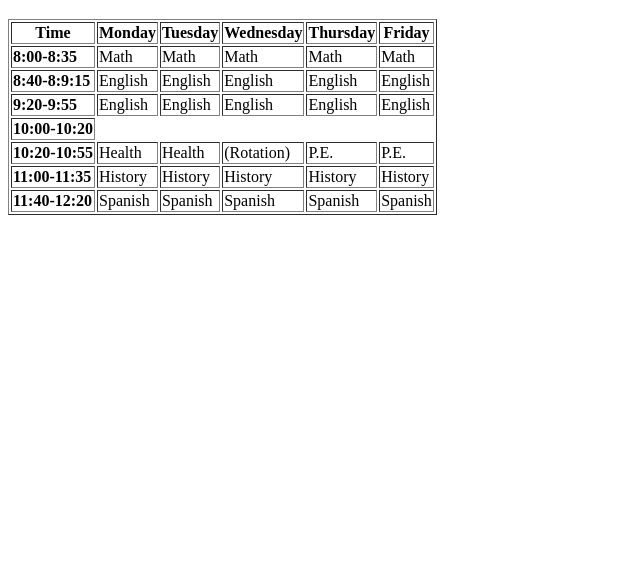
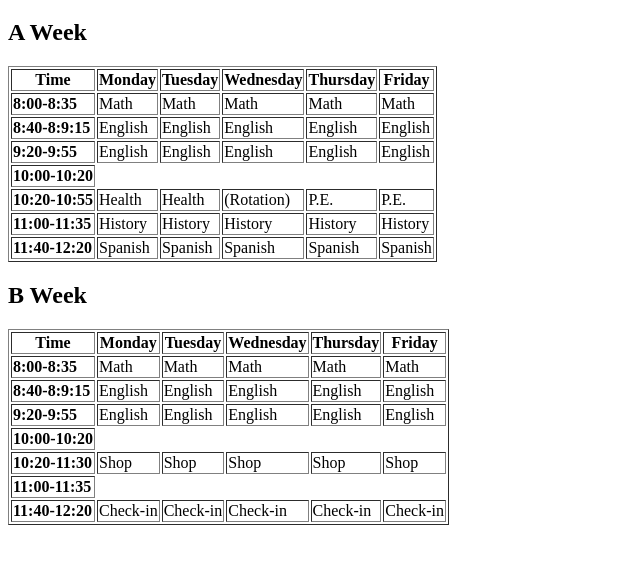
Before and after one commit to KTProg-2024/class-schedule-Tjnickersonkeefe, a plain HTML site: page index.html in a window 1280 px wide. Shown: the part 61-622 px from the top of the page, without its empty margins (0-640 px from the left). Drawn offline with Linux system fonts and the light colour scheme.

Commit message:
Added  B week

```diff
--- a/index.html
+++ b/index.html
@@ -7,6 +7,7 @@
 
     <body>
 	<h1>TJ's Class Schedule</h1>
+  <h2>A Week</h2>
  <table border="1">
  <tr>
 	<th>Time</th>
@@ -67,6 +68,62 @@
 	<td>Spanish</td>
 	<td>Spanish</td>
  </tr>
+ </table><h2>B Week</h2>
+ <table border="1">
+ <tr>
+	<th>Time</th>
+	<th>Monday</th>
+	<th>Tuesday</th>
+	<th>Wednesday</th>
+	<th>Thursday</th>
+	<th>Friday</th>
+ </tr>
+ <tr>
+	<td><b>8:00-8:35</b></td>
+	<td>Math</td>
+	<td>Math</td>
+	<td>Math</td>
+	<td>Math</td>
+	<td>Math</td>
+ </tr>
+  <tr>
+	<td><b>8:40-8:9:15</b></td>
+	<td>English</td>
+	<td>English</td>
+	<td>English</td>
+	<td>English</td>
+	<td>English</td>
+ </tr>
+ <tr>
+	<td><b>9:20-9:55</b></td>
+	<td>English</td>
+	<td>English</td>
+	<td>English</td>
+	<td>English</td>
+	<td>English</td>
+ </tr>
+  <tr>
+	<td><b>10:00-10:20</b></td>
+ </tr>
+  <tr>
+	<td><b>10:20-11:30</b></td>
+	<td>Shop </td>
+	<td>Shop </td>
+	<td>Shop </td>
+	<td>Shop </td>
+	<td>Shop </td>
+ </tr>
+  <tr>
+	<td><b>11:00-11:35</b></td>
+ </tr>
+ <tr>
+	<td><b>11:40-12:20</b></td>
+	<td> Check-in</td>
+	<td> Check-in</td>
+	<td> Check-in</td>
+	<td> Check-in</td>
+	<td> Check-in</td>
+ </tr>
  </table>
 	</body>
 </html>
```
